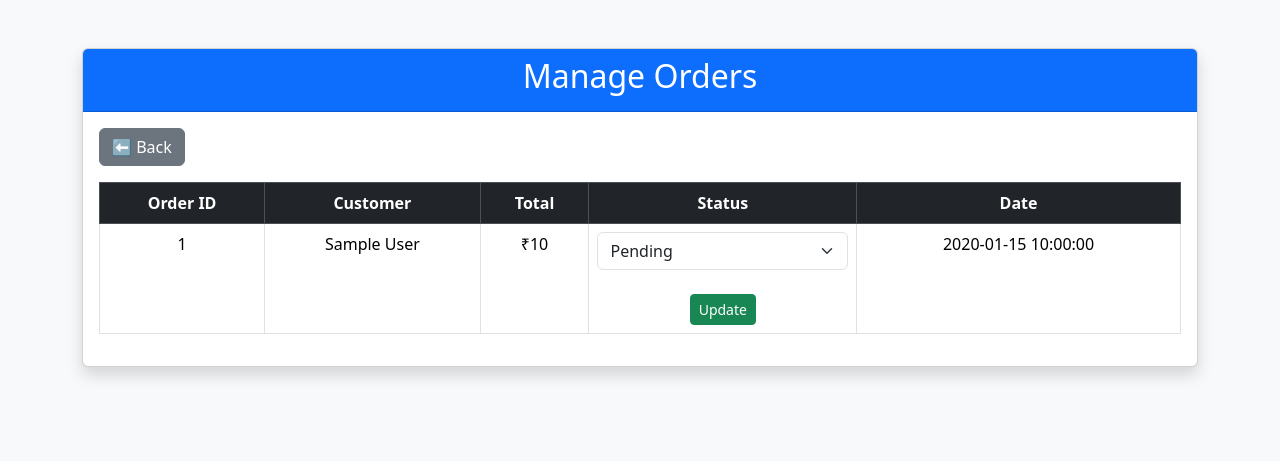
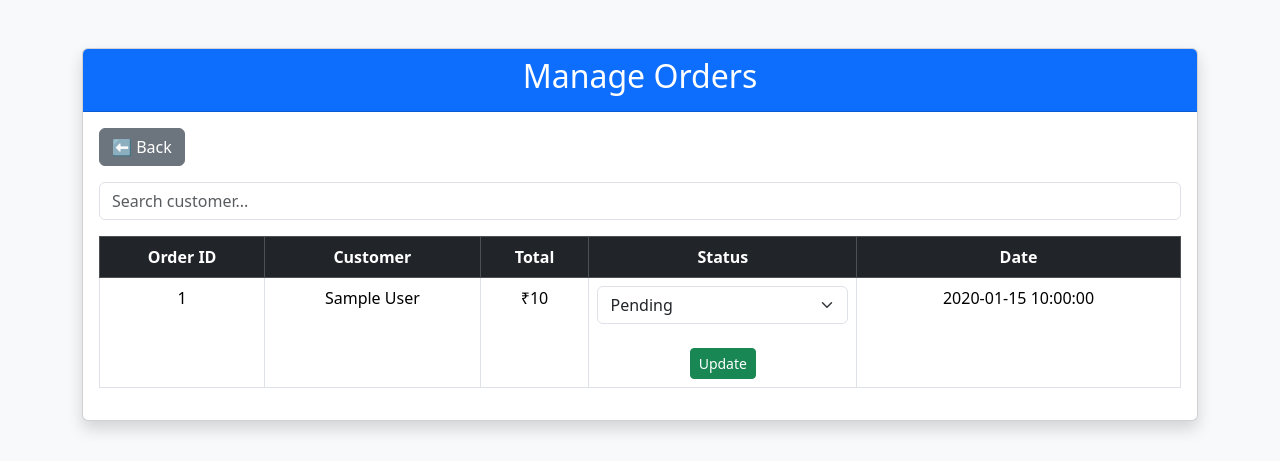
Before and after one commit to AmitBuilds79/EliteMart, a Flask app: template templates/admin_orders.html in a window 1280 px wide. Shown: the top 461 px of the page. Run offline with Flask 3, Linux system fonts and the light colour scheme; the template is opened without the code that fills it: most values are stand-ins (such as "Sample title", 1, 10 or a date in 2020).

Commit message:
Add search box to admin orders

```diff
--- a/templates/admin_orders.html
+++ b/templates/admin_orders.html
@@ -20,6 +20,15 @@
 <a href="/admin" class="btn btn-secondary mb-3">
 ⬅ Back
 </a>
+
+<div class="mb-3">
+    <input
+        type="text"
+        id="searchInput"
+        class="form-control"
+        placeholder="Search customer..."
+        onkeyup="searchTable()">
+</div>
 
 <table class="table table-bordered table-hover text-center">
 
@@ -93,5 +102,27 @@ Delivered
 
 </div>
 
+<script>
+function searchTable() {
+
+    let input = document.getElementById("searchInput").value.toLowerCase();
+
+    let rows = document.querySelectorAll("tbody tr");
+
+    rows.forEach(function(row) {
+
+        let customer = row.cells[1].textContent.toLowerCase();
+
+        if (customer.includes(input)) {
+            row.style.display = "";
+        } else {
+            row.style.display = "none";
+        }
+
+    });
+
+}
+</script>
+
 </body>
 </html>
```
